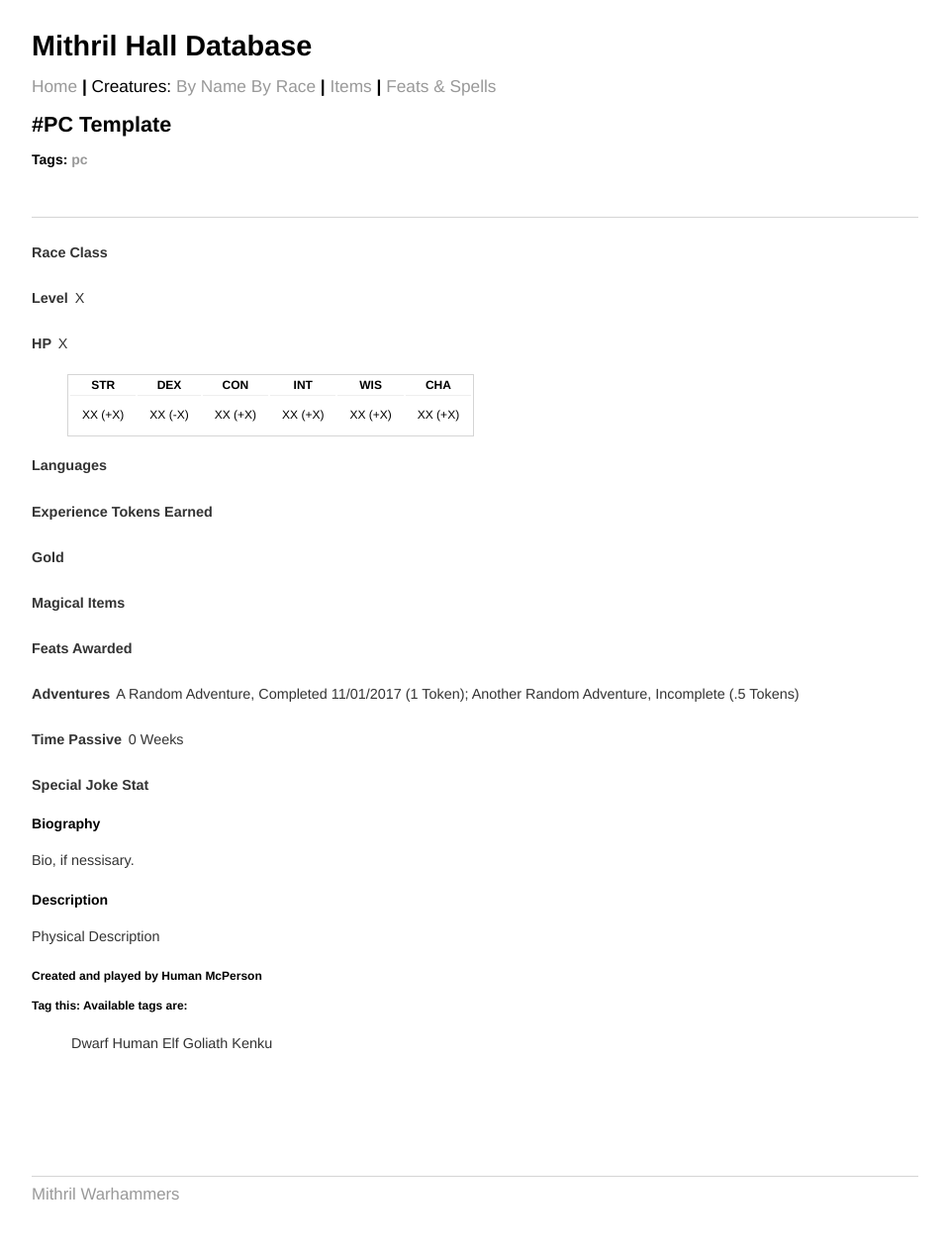
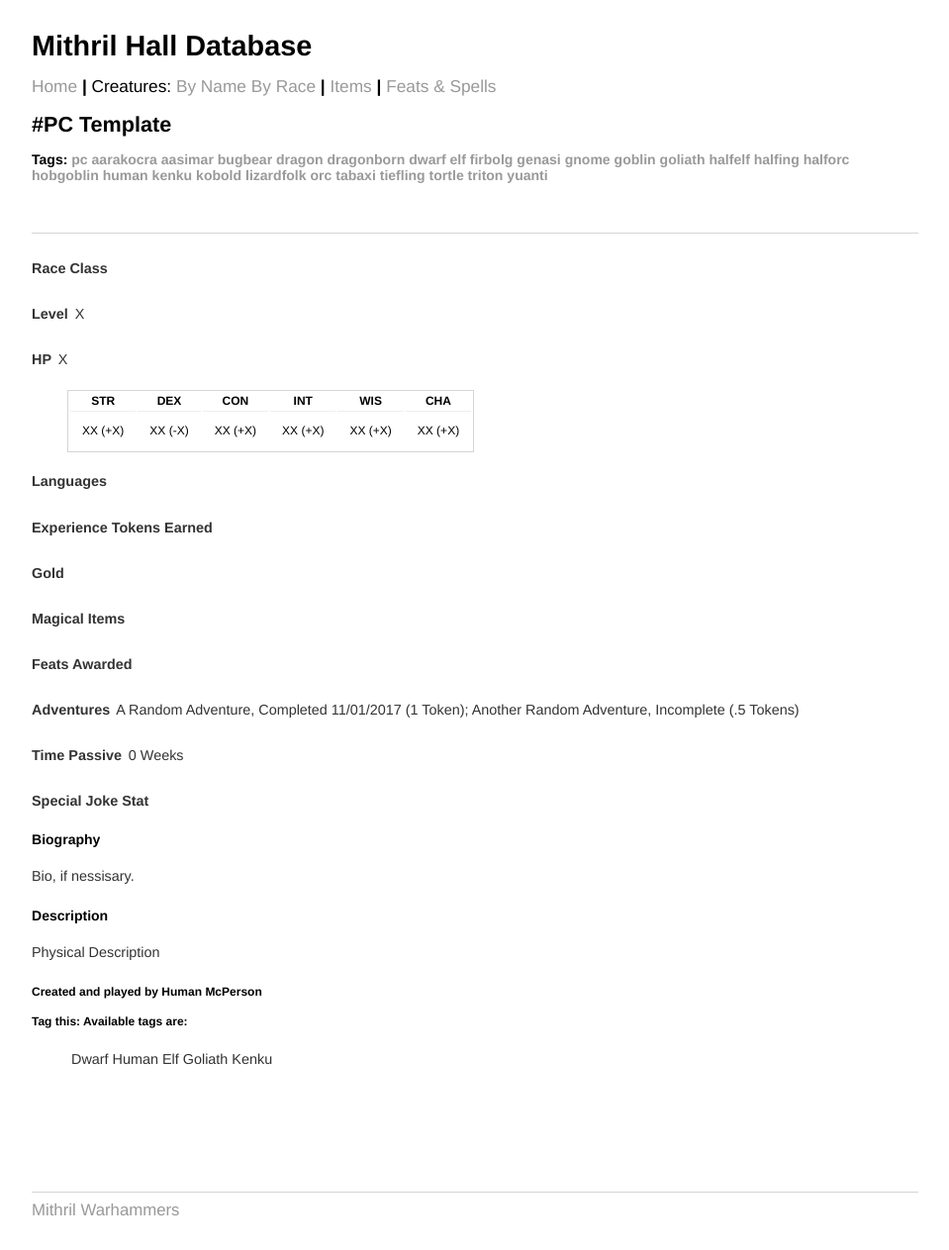
Before and after one commit to Thexeir/thexeir.github.io, a Jekyll site: the page built from _posts/creatures/2017-12-21-PC-#Template.md, in a window 1280 px wide. Shown: the whole page at 99% size, without its empty margins (160-1119 px from the left). Built offline with Jekyll 4.4.1, drawn with Linux system fonts in a browser that asks for light colours.

Commit message:
Revert "1351"
This reverts commit 2621fa94d47d14f24b013b7b6014159abc1c6d8e.

```diff
--- a/_posts/creatures/2017-12-21-PC-#Template.md
+++ b/_posts/creatures/2017-12-21-PC-#Template.md
@@ -2,7 +2,7 @@
 layout: post
 title: "#PC Template"
 date: 2017-12-21
-tags: [pc]
+tags: [pc, aarakocra, aasimar, bugbear, dragon, dragonborn, dwarf, elf, firbolg, genasi, gnome, goblin, goliath, halfelf, halfing, halforc, hobgoblin, human, kenku, kobold, lizardfolk, orc, tabaxi, tiefling, tortle, triton, yuanti]
 ---
 
 **Race Class**
```
Also changed, not shown: race.html (+6 -6 lines).
